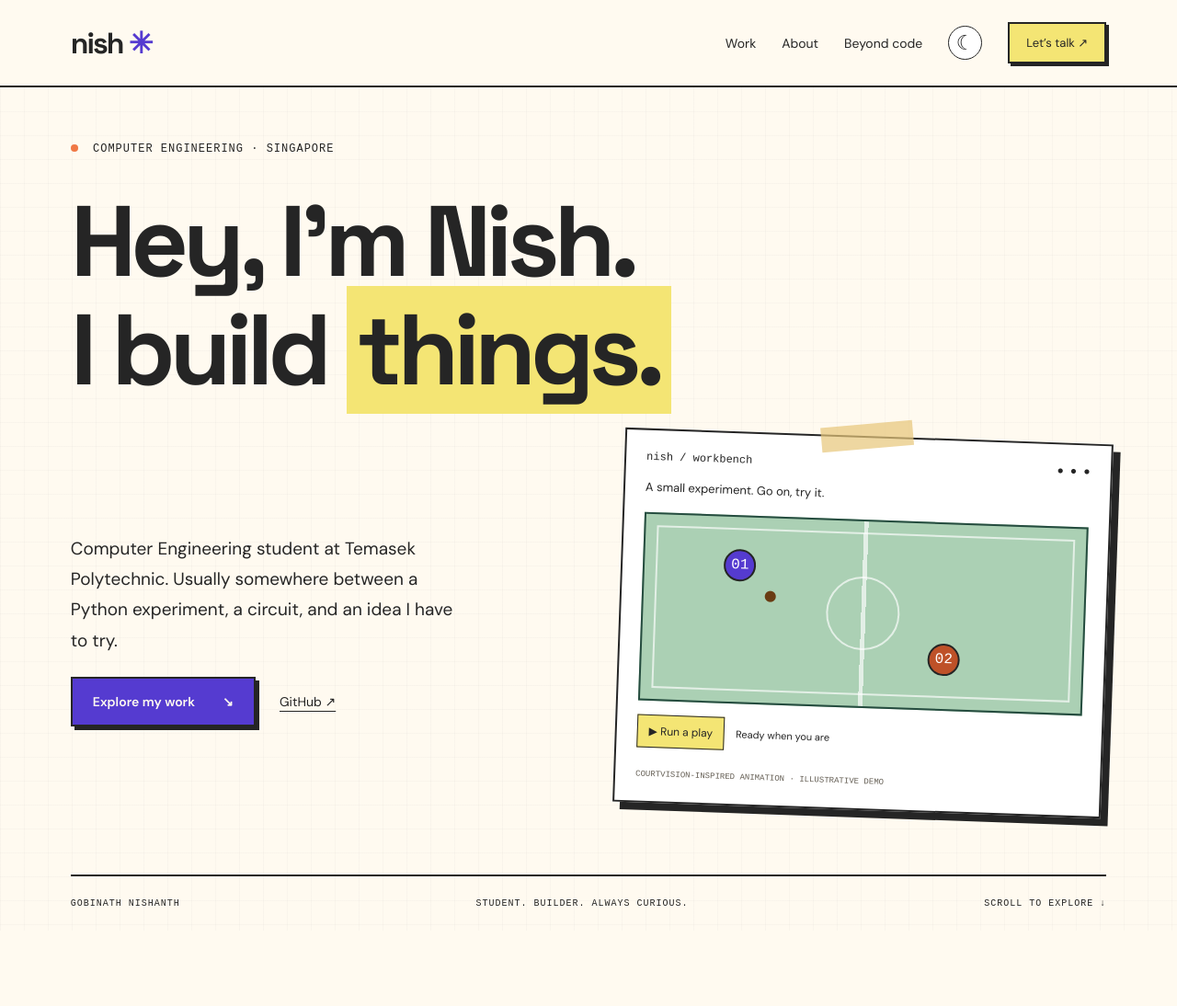
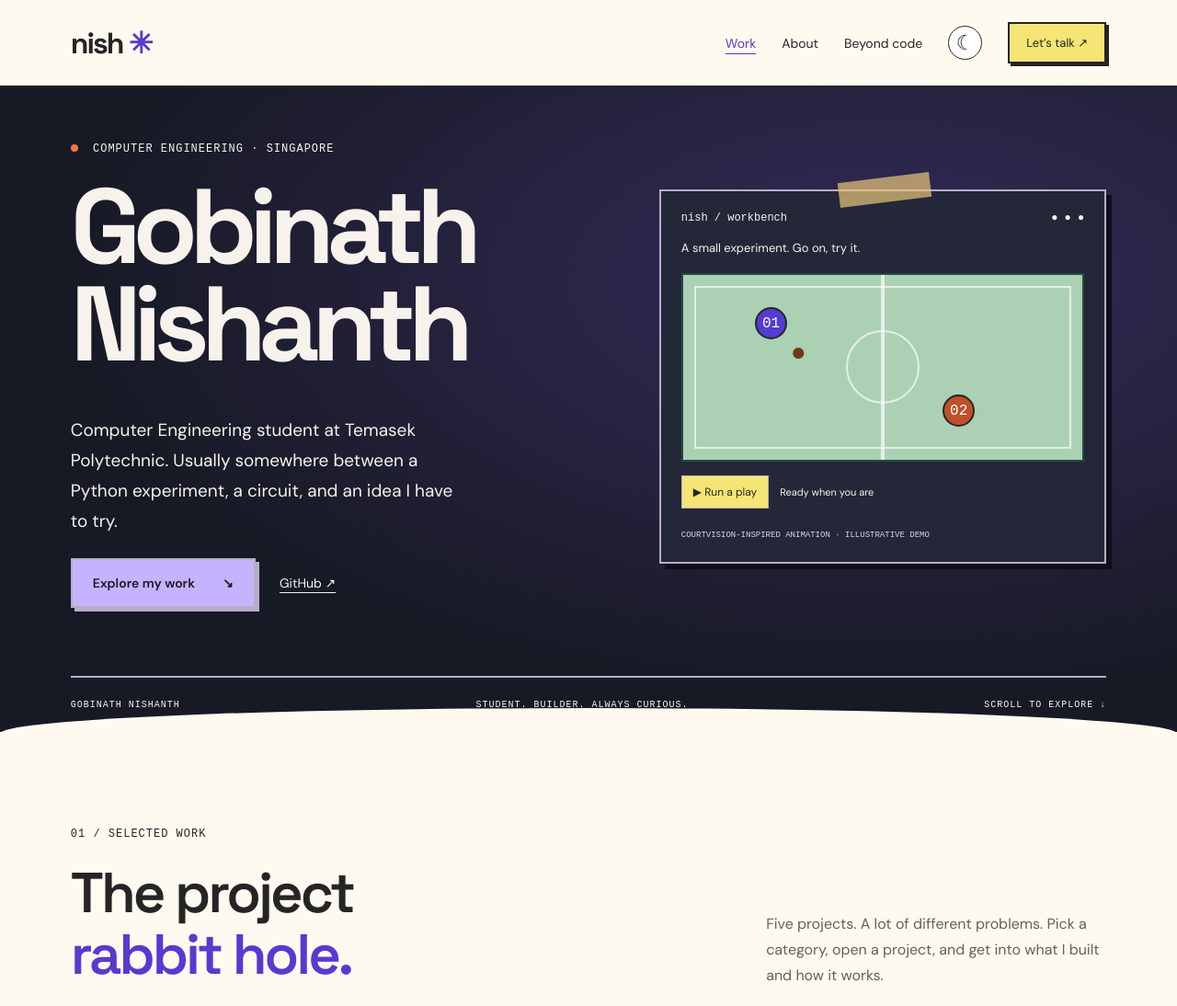
Before and after one commit to n1sh032/nish-portfolio, a plain HTML site: page index.html in a window 1280 px wide. Shown: the top 1094 px of the page at 92% size. Drawn offline with Linux system fonts and the light colour scheme.

Commit message:
Give portfolio sections distinct scroll transitions

```diff
--- a/index.html
+++ b/index.html
@@ -6,12 +6,12 @@
     <meta name="description" content="Gobinath Nishanth — Computer Engineering student in Singapore building AI tools, software and embedded systems.">
     <title>Nishanth — Ideas into working things.</title>
     <link rel="stylesheet" href="design.css?v=1">
-    <link rel="stylesheet" href="style.css?v=4">
-    <script src="script.js?v=3" defer></script>
+    <link rel="stylesheet" href="style.css?v=5">
+    <script src="script.js?v=4" defer></script>
   </head>
   <body>
     <a class="skip" href="#work">Skip to work</a>
-    <header>
+    <header class="site-header">
       <a class="logo" href="#">
         nish
         <span>✳</span>
@@ -24,18 +24,14 @@
       <button id="theme-toggle" class="theme-toggle" aria-label="Switch to dark theme" aria-pressed="false">☾</button>
       <a class="contact-link" href="#contact">Let’s talk ↗</a>
     </header>
+    <div class="reading-progress" aria-hidden="true"></div>
     <main>
-      <section class="hero">
+      <section id="intro" class="hero">
         <div class="eyebrow">
           <span class="dot"></span>
           COMPUTER ENGINEERING · SINGAPORE
         </div>
-        <h1>
-          Hey, I’m Nish.
-          <br>
-          I build
-          <em>things.</em>
-        </h1>
+        <h1>Gobinath<br>Nishanth</h1>
         <div class="hero-bottom layout-grid">
           <div>
             <p>Computer Engineering student at Temasek Polytechnic. Usually somewhere between a Python experiment, a circuit, and an idea I have to try.</p>
--- a/script.js
+++ b/script.js
@@ -249,3 +249,46 @@ document.querySelector('#copy').addEventListener('click', async () => {
 renderProjects();
 filterProjects('all');
 document.querySelector('#year').textContent = new Date().getFullYear();
+
+// Highlight the current section and show how far down the page we are.
+const sections = document.querySelectorAll('main > section[id]');
+const sectionLinks = document.querySelectorAll('.site-header a[href^="#"]');
+let scrollFrame = 0;
+
+function updateScrollPosition() {
+  scrollFrame = 0;
+  const page = document.documentElement;
+  const scrollRange = page.scrollHeight - window.innerHeight;
+  const progress = scrollRange > 0 ? Math.min(1, window.scrollY / scrollRange) : 0;
+  page.style.setProperty('--reading-progress', progress);
+
+  let currentSection = sections[0].id;
+  for (const section of sections) {
+    if (section.getBoundingClientRect().top <= window.innerHeight * .35) {
+      currentSection = section.id;
+    }
+  }
+  if (progress >= .99) currentSection = sections[sections.length - 1].id;
+
+  sectionLinks.forEach(link => {
+    if (link.hash === '#' + currentSection) {
+      link.setAttribute('aria-current', 'location');
+    } else {
+      link.removeAttribute('aria-current');
+    }
+  });
+}
+
+function scheduleScrollUpdate() {
+  if (!scrollFrame) scrollFrame = requestAnimationFrame(updateScrollPosition);
+}
+
+window.addEventListener('scroll', scheduleScrollUpdate, { passive: true });
+window.addEventListener('resize', scheduleScrollUpdate);
+document.querySelectorAll('[data-filter]').forEach(button => {
+  button.addEventListener('click', scheduleScrollUpdate);
+});
+document.querySelectorAll('details').forEach(detail => {
+  detail.addEventListener('toggle', scheduleScrollUpdate);
+});
+updateScrollPosition();
--- a/style.css
+++ b/style.css
@@ -697,3 +697,168 @@ dialog p, dialog li {
     display: none;
   }
 }
+
+/* Scroll chapters */
+html {
+  scroll-padding-top: 106px;
+}
+
+.site-header {
+  position: sticky;
+  top: 0;
+  z-index: 4;
+  background: var(--paper);
+}
+
+.site-header [aria-current="location"] {
+  color: var(--accent);
+  text-decoration: underline;
+  text-underline-offset: 6px;
+}
+
+.reading-progress {
+  position: fixed;
+  z-index: 5;
+  inset: 0 0 auto;
+  height: 3px;
+  background: var(--accent);
+  transform: scaleX(var(--reading-progress, 0));
+  transform-origin: left;
+  pointer-events: none;
+}
+
+.hero {
+  --scene: #171a25;
+  --ink: #f7f3ec;
+  --line: #b7adc7;
+  --accent: #c4b4ff;
+  --paper: #171a25;
+  --surface: #242738;
+  --muted: #ddd5e9;
+  color: var(--ink);
+  background: radial-gradient(ellipse at 75% 30%, #352a59, transparent 65%), var(--scene);
+}
+
+.hero h1 {
+  font-size: clamp(3rem, 10.5vw, 9rem);
+  line-height: .92;
+  letter-spacing: -.075em;
+  margin-block: .22em;
+}
+
+.hero .desk {
+  transform: none;
+  box-shadow: 6px 6px #100e19;
+}
+
+#work {
+  position: relative;
+}
+
+#work::before {
+  content: '';
+  position: absolute;
+  inset: -26px 0 auto;
+  height: 28px;
+  border-radius: 50% 50% 0 0 / 100% 100% 0 0;
+  background: var(--paper);
+  pointer-events: none;
+}
+
+.about {
+  background: #dce9df;
+}
+
+#journey {
+  background: #f3e6ff;
+}
+
+.dark .about {
+  background: #21332d;
+}
+
+.dark #journey {
+  background: #282139;
+}
+
+#contact {
+  text-align: center;
+}
+
+#contact > p:not(.eyebrow) {
+  margin-inline: auto;
+}
+
+@media (min-width: 851px) {
+  .hero {
+    display: grid;
+    grid-template-columns: minmax(0, 1.25fr) minmax(0, 1fr);
+    column-gap: 2rem;
+    align-items: center;
+  }
+
+  .hero h1 {
+    font-size: clamp(4.5rem, 9vw, 8.5rem);
+    grid-column: 1;
+  }
+
+  .hero-bottom {
+    display: contents;
+  }
+
+  .hero .desk {
+    grid-column: 2;
+    grid-row: 1 / 4;
+  }
+
+  .hero-foot {
+    grid-column: 1 / -1;
+  }
+}
+
+@media (max-width: 650px) {
+  html {
+    scroll-padding-top: 20px;
+  }
+
+  .site-header {
+    position: static;
+  }
+}
+
+/* Entries animate only when the browser supports scroll timelines. */
+@supports (animation-timeline: view()) {
+  @media (prefers-reduced-motion: no-preference) {
+    .hero h1 {
+      animation: name-drift linear both;
+      animation-timeline: view();
+      animation-range: exit 0% exit 90%;
+    }
+
+    .about-grid, .project-art, .awards, #contact h2 {
+      animation: enter-section linear both;
+      animation-timeline: view();
+      animation-range: entry 0% entry 90%;
+    }
+  }
+}
+
+@keyframes name-drift {
+  to {
+    transform: translateY(-2rem);
+    opacity: .35;
+  }
+}
+
+@keyframes enter-section {
+  from {
+    translate: 0 1.25rem;
+    opacity: .45;
+  }
+}
+
+@media (prefers-reduced-motion: reduce) {
+  .reading-progress {
+    display: none;
+  }
+}
```
